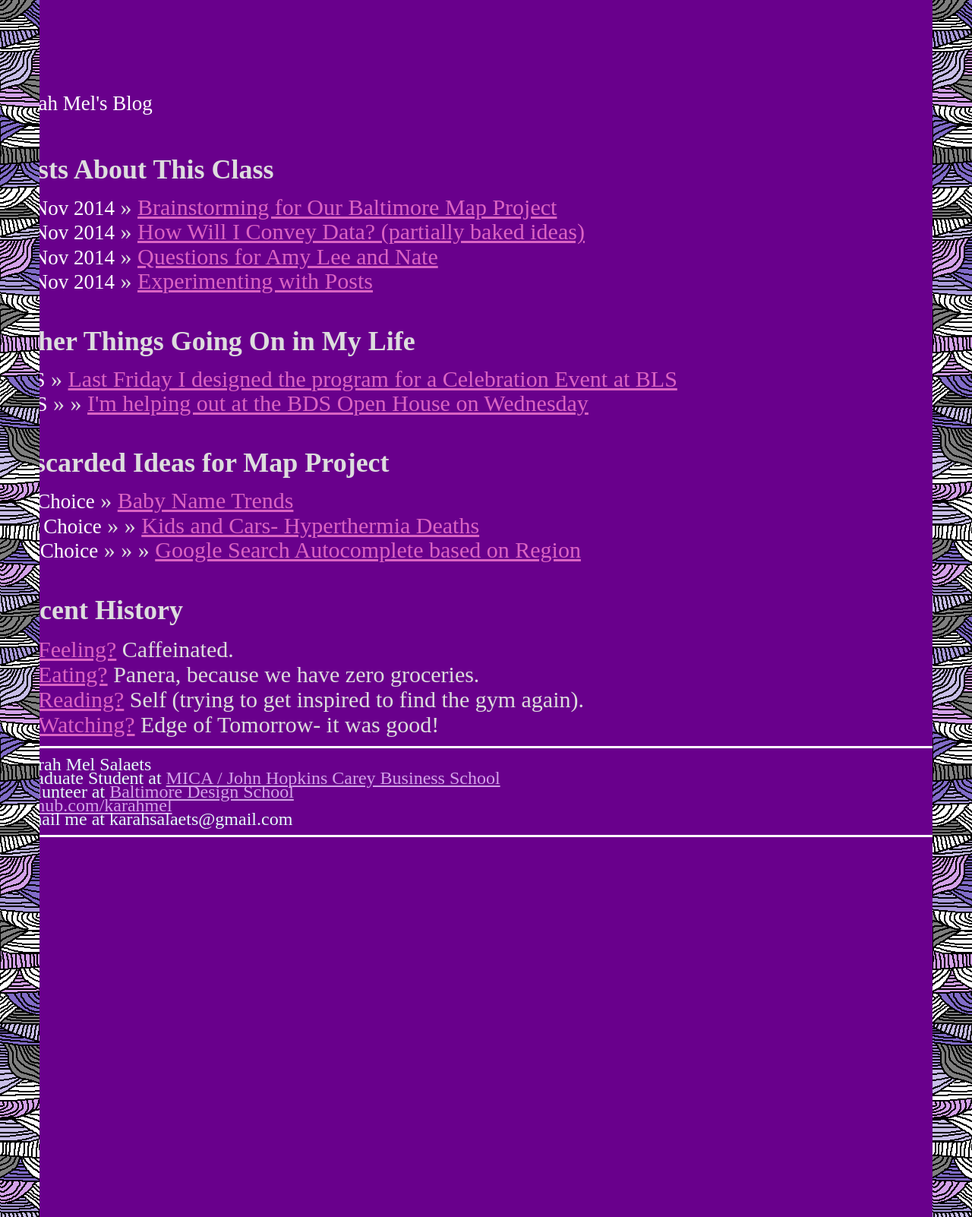
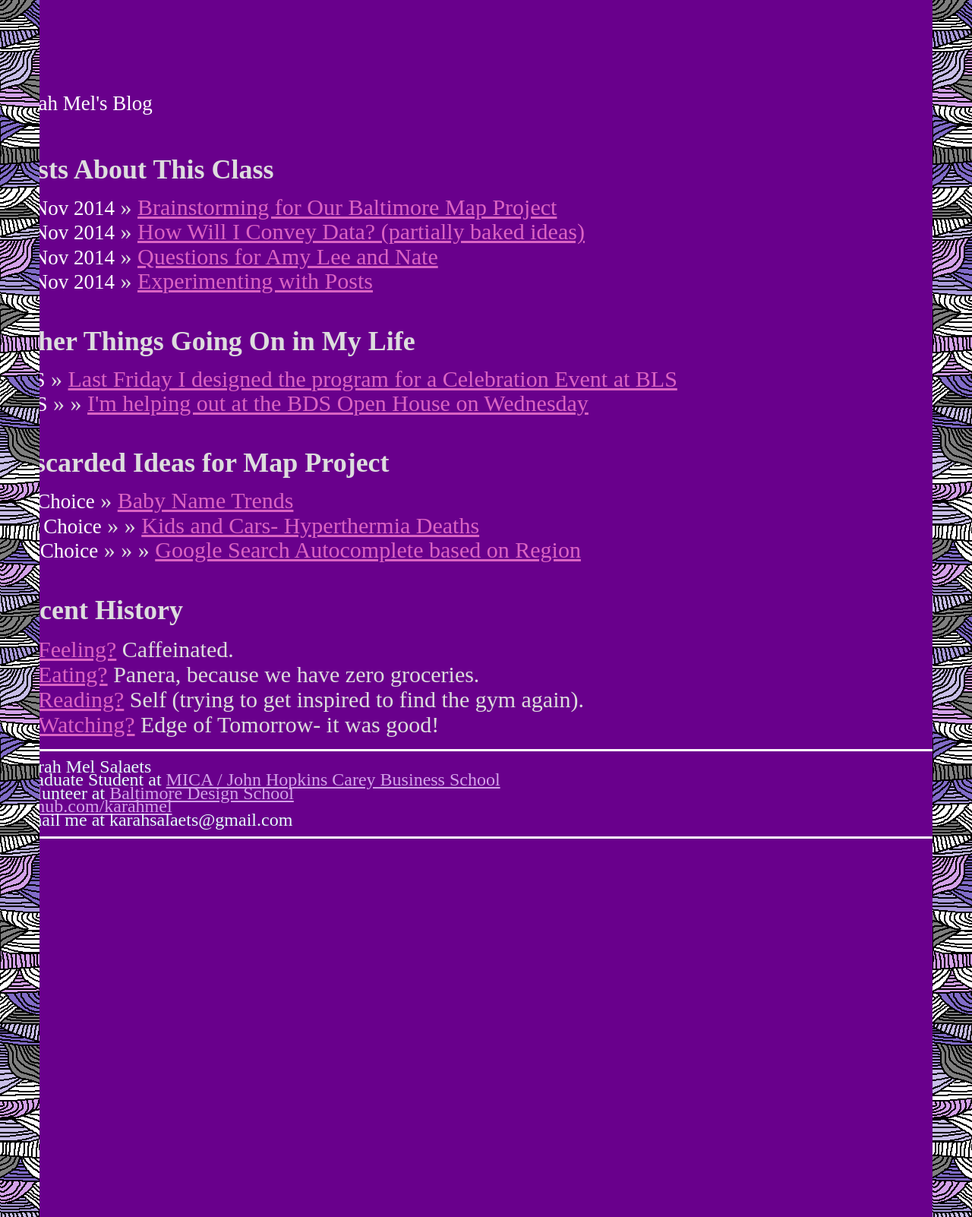
Before and after one commit to Karahmel/Blog, a Jekyll site: the page built from index.html, in a window 1280 px wide. Shown: the whole page at 76% size. Built offline with Jekyll 4.4.1, drawn with Linux system fonts in a browser that asks for light colours; Markdown is read by kramdown in place of the engine named in the settings.

Commit message:
Update screen.css

```diff
--- a/css/screen.css
+++ b/css/screen.css
@@ -132,13 +132,13 @@
   }
 
   .site .footer {
-    font-size: 12px;
+    font-size: 16px;
     color: #e6fffa;
     border-top: 3px solid white;
     margin-top: 1em;
     overflow: hidden;
     border-bottom: 3px solid white;
-   line-height: 150%;
+   line-height: 110%;
 
   }
 
```
